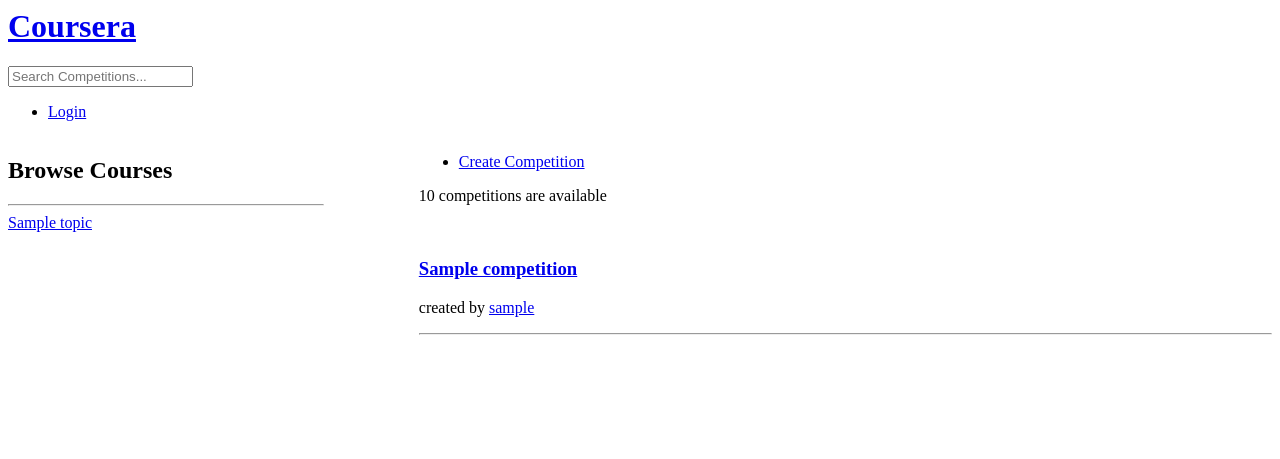
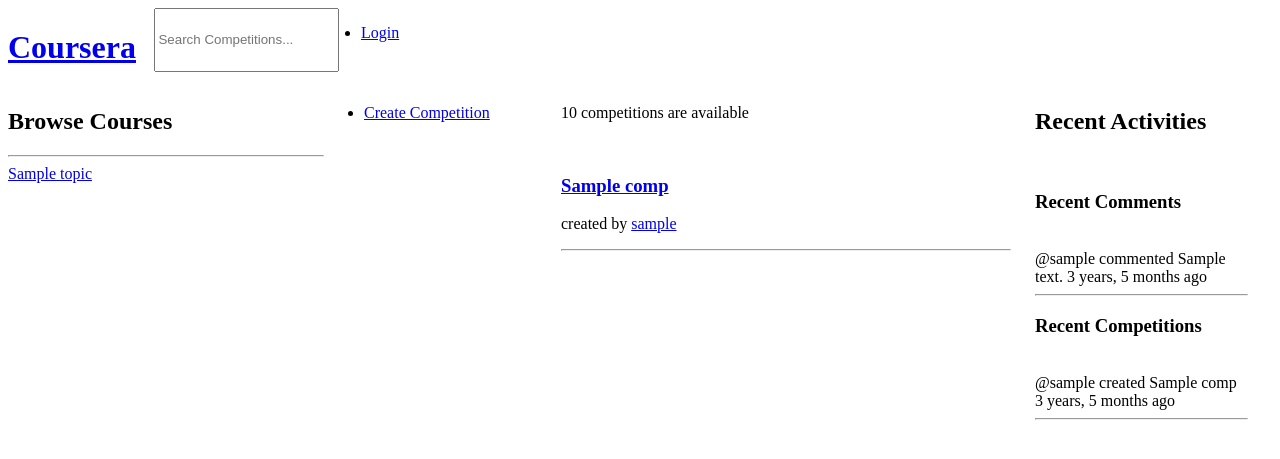
Before and after one commit to Rose-Miller-web-dev/Competition-Platform, a Django app: template contest/base/templates/base/home.html in a window 1280 px wide. Shown: the top 459 px of the page. Run offline with Django 3.2, Linux system fonts and the light colour scheme; the template is opened without the code that fills it: most values are stand-ins (such as "Sample title", 1, 10 or a date in 2020).

Commit message:
components added

```diff
--- a/contest/base/forms.py
+++ b/contest/base/forms.py
@@ -4,7 +4,7 @@
 class UpdateCompetitionForm(ModelForm):
     class Meta:
         model = Competition
-        fields = ['topic', 'title', 'description']
+        fields = ['topic', 'title', 'description', 'price']
 
 class CreateCompetitionForm(ModelForm):
     class Meta:
--- /dev/null
+++ b/contest/base/templates/base/activities.html
@@ -0,0 +1,32 @@
+<h2>Recent Activities</h2> <br>
+            <div class="comment-container">
+                <h3>Recent Comments</h3> <br>
+                {% for comment in comments %}
+                    @{{ comment.user.username }} commented
+                    {{ comment.body }} {{ comment.created | timesince }} ago
+
+                    {% if request.user == comment.user %}
+                        <a href="{% url 'delete_comment' comment.id %}">Delete</a>
+                        &nbsp; &nbsp; <a href="">Edit</a>
+                    {% endif %}
+
+                    <hr>
+                {% endfor %}
+
+            </div>
+
+            <div class="comp-container">
+                <h3>Recent Competitions</h3> <br>
+                {% for comp in competitions %}
+                    @{{ comp.host.username }} created
+                    {{ comp.title }} {{ comp.created | timesince }} ago
+                    <br>
+
+                    {% if request.user == comp.host %}
+                        <a href="{% url 'delete' comp.id %}">Delete</a> &nbsp; &nbsp;
+                        <a href="{% url 'update-comp' comp.id %}">Edit</a>
+                    {% endif %}
+
+                    <hr>
+                {% endfor %}
+            </div>
--- a/contest/base/templates/base/delete_comment.html
+++ b/contest/base/templates/base/delete_comment.html
@@ -1,4 +1,4 @@
-
+{% include 'navbar.html' %}
 
 <form action="" method="POST">
     <h4>Are you sure you wanna delete {{ comment.body }}?</h4>
--- /dev/null
+++ b/contest/base/templates/base/feed.html
@@ -0,0 +1,12 @@
+<p>{{ cc }} competitions are available</p><br>
+
+        {% for c in competitions %}
+
+            <h3> <a href="{% url 'compinfo' c.id %}">{{ c.title }}</a> </h3>
+            <p>created by <a href="{% url 'user_profile' c.host.id %}">{{ c.host.username }}</a></p>
+            {% if request.user == c.host %}
+                    <a href="{% url 'update-comp' c.id %}">edit </a> &nbsp;&nbsp;&nbsp;
+                    <a href="{% url 'delete' c.id %}">delete</a>
+            {% endif %}
+            <hr>
+        {% endfor %}
--- a/contest/base/templates/base/home.html
+++ b/contest/base/templates/base/home.html
@@ -2,13 +2,23 @@
 {% block content %}
 
 <style>
-    .main_container{
+    .main_container {
         display: grid;
         grid-template-columns: 1fr 3fr;
     }
 
-    .container {
-        margin-left: 10%;
+    .container{
+        display: grid;
+        grid-template-columns: 1fr 2fr 1fr;
+    }
+
+    .room_container {
+        margin-left: 0%;
+        margin-right: 5%;
+    }
+
+    .recent-act-container {
+        margin-right: 10%;
     }
 
 </style>
@@ -17,10 +27,7 @@
     <div class="search_bar">
         <h2>Browse Courses</h2>
         <hr>
-        {% for t in topic %}
-            <a href="{% url 'home' %}?q={{t.name}}">{{ t.name }}</a>
-            <br><br>
-        {% endfor %}
+        {% include 'base/topics.html' %}
     </div>
 
     <div class="container">
@@ -34,17 +41,13 @@
         </div>
 
         <div class="room_container">
-            <p>{{ cc }} competitions are available</p><br>
-            {% for c in competitions %}
+            {% include 'base/feed.html' %}
+        </div>
 
-            <h3> <a href="{% url 'compinfo' c.id %}">{{ c.title }}</a> </h3>
-            <p>created by <a href="{% url 'user_profile' c.host.id %}">{{ c.host.username }}</a></p>
-            {% if request.user == c.host %}
-                    <a href="{% url 'update-comp' c.id %}">edit </a> &nbsp;&nbsp;&nbsp;
-                    <a href="{% url 'delete' c.id %}">delete</a>
-            {% endif %}
-            <hr>
-            {% endfor %}
+        <div class="recent-act-container">
+
+            {% include 'base/activities.html' %}
+
         </div>
 
     </div>
--- /dev/null
+++ b/contest/base/templates/base/topics.html
@@ -0,0 +1,4 @@
+{% for t in topic %}
+    <a href="{% url 'home' %}?q={{t.name}}">{{ t.name }}</a>
+    <br><br>
+{% endfor %}
--- a/contest/templates/navbar.html
+++ b/contest/templates/navbar.html
@@ -1,4 +1,20 @@
+<style>
+    .main-container {
+        display: flex;
+    }
 
+    form {
+        display: flex;
+    }
+
+    input {
+        margin-left: 10%;
+        margin-right: 10%;
+    }
+
+</style>
+
+<div class="main-container">
     <a href="/">
         <h1>Coursera</h1>
     </a>
@@ -19,6 +35,7 @@
         </li>
         {% endif %}
     </ul>
+</div>
 
 {% block content %}
 
```
Also changed, not shown: contest/base/views.py (+8 -3 lines), contest/db.sqlite3. Lines whose indentation alone changed are shown as unchanged.
